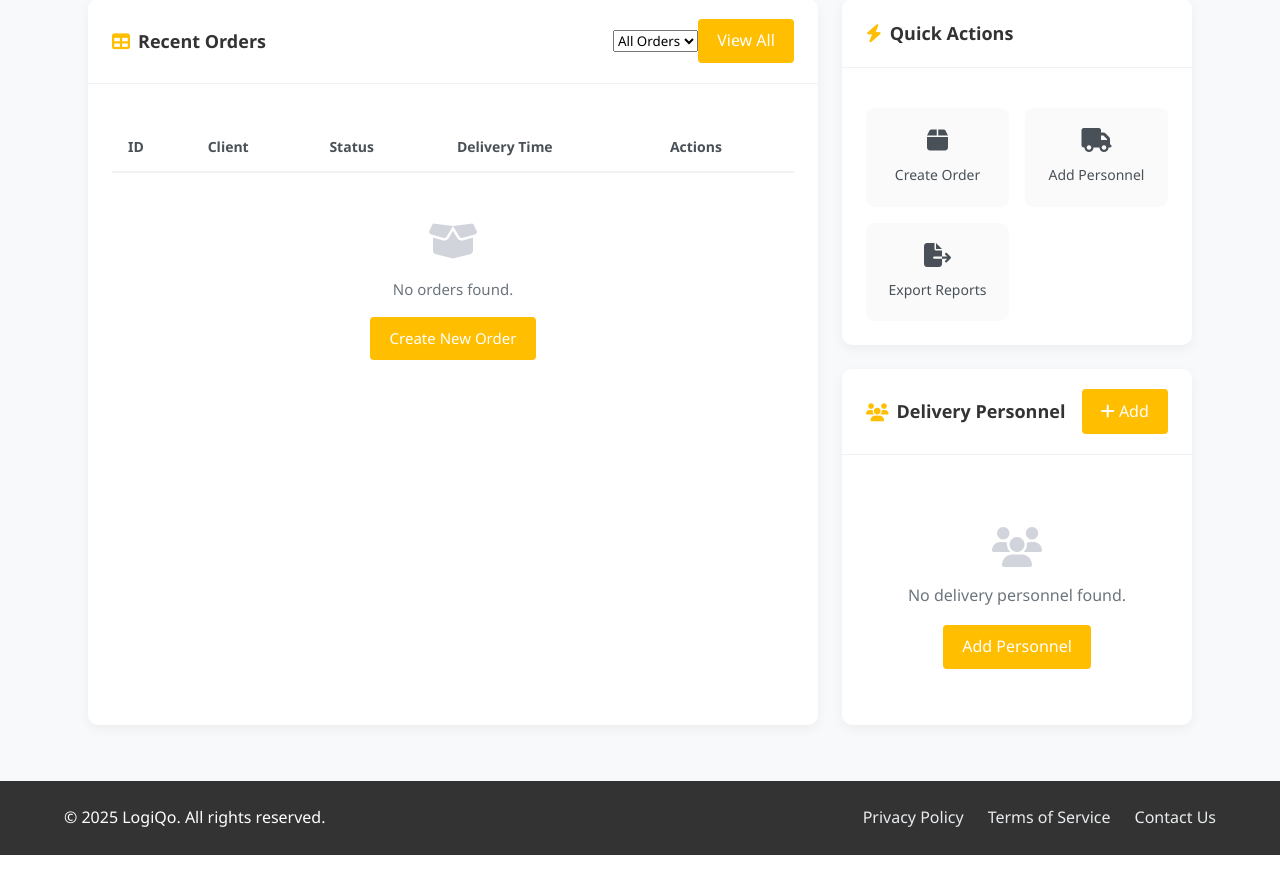
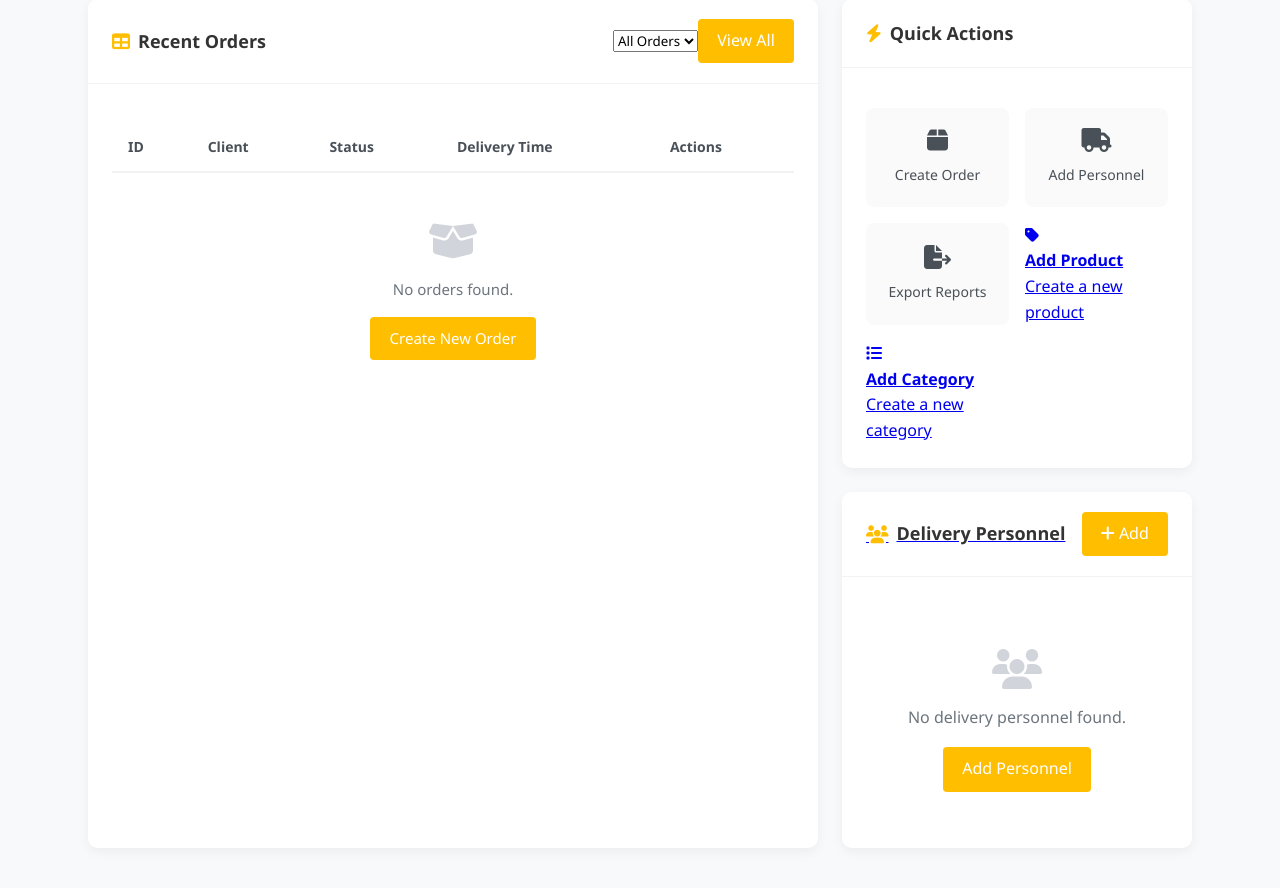
Before and after one commit to Adetomiwa-Oluwatobi/DeliveryCoo, a Django app: template orders/templates/orders/company_dashboard.html in a window 1280 px wide. Shown: the part 448-1336 px from the top of the page. Before the commit the page ends 1303 px from the top, so only its background shows below. Run offline with Django 5.2, Linux system fonts and the light colour scheme; the template is opened without the code that fills it, so the values that code supplies are empty.

Commit message:
logso change

```diff
--- a/orders/templates/orders/company_dashboard.html
+++ b/orders/templates/orders/company_dashboard.html
@@ -187,6 +187,24 @@
                             <i class="fas fa-file-export"></i>
                             <span>Export Reports</span>
                         </a>
+                        <a href="{% url 'create_product' %}" class="quick-action-btn">
+                            <div class="quick-action-icon bg-primary-light">
+                                <i class="fas fa-tag"></i>
+                            </div>
+                            <div class="quick-action-text">
+                                <h4>Add Product</h4>
+                                <p>Create a new product</p>
+                            </div>
+                        </a>
+
+                        <a href="{% url 'create_category' %}" class="quick-action-btn">
+                            <div class="quick-action-icon bg-success-light">
+                                <i class="fas fa-list"></i>
+                            </div>
+                            <div class="quick-action-text">
+                                <h4>Add Category</h4>
+                                <p>Create a new category</p>
+                            </div>
                     </div>
                 </div>
             </div>
```
